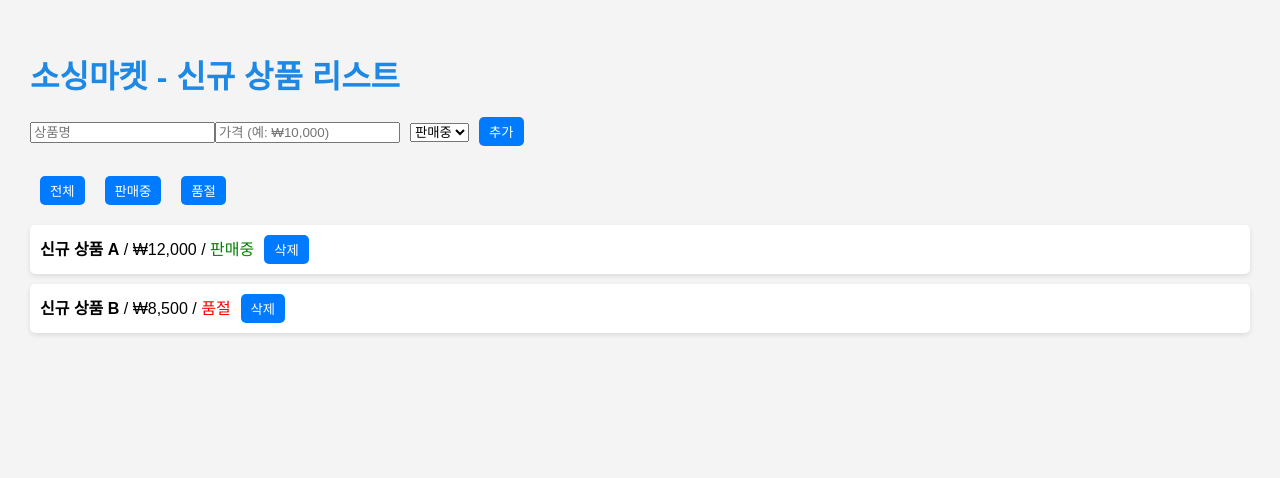
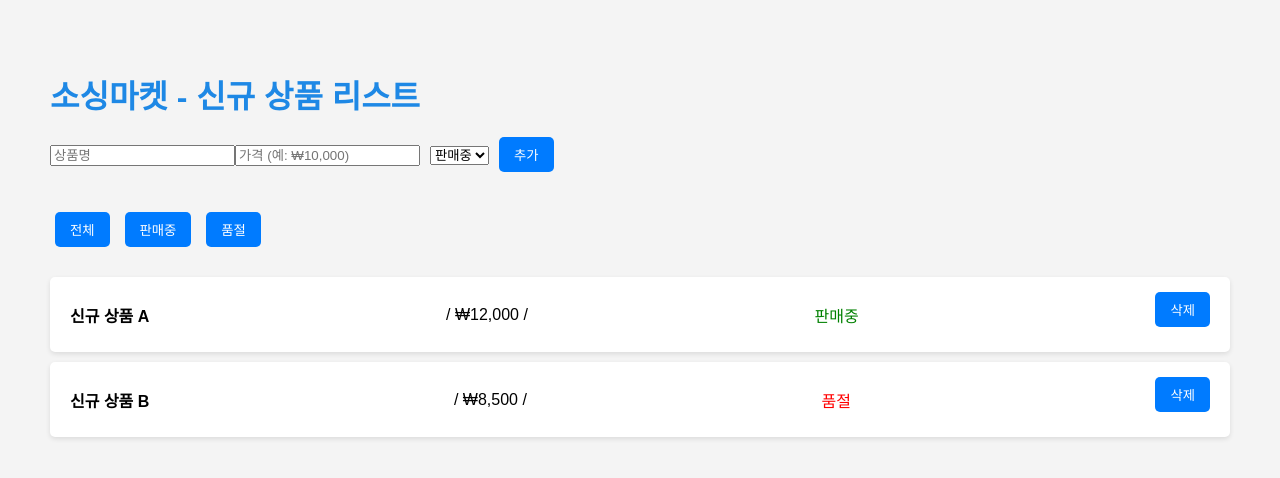
Before and after one commit to james1814eng/sourcing-market, a React (Create React App) app: page / in a window 1280 px wide. Shown: the top 478 px of the page. Built offline with nearby package versions, Linux system fonts and the light colour scheme.

Commit message:
디자인 더 다듬기

```diff
--- a/src/App.css
+++ b/src/App.css
@@ -1,7 +1,10 @@
 
+/* App.css */
 body {
   font-family: Arial, sans-serif;
   background-color: #f4f4f4;
+  margin: 0;
+  padding: 20px;
 }
 
 h1 {
@@ -15,8 +18,9 @@ button {
   border: none;
   cursor: pointer;
   transition: background-color 0.3s;
-  margin-left: 10px;
-  padding: 5px 10px;
+  margin-left: 5px;
+  margin-bottom: 10px;
+  padding: 8px 15px;
   border-radius: 5px;
 }
 
@@ -32,7 +36,23 @@ ul {
 li {
   background-color: #ffffff;
   border-radius: 5px;
-  padding: 10px;
+  padding: 15px 20px;
   margin-bottom: 10px;
   box-shadow: 0 2px 5px rgba(0,0,0,0.1);
+  display: flex;
+  justify-content: space-between;
+  align-items: center;
 }
+
+li strong {
+  font-weight: bold;
+  margin-right: 10px;
+}
+
+.filter-buttons {
+  margin-bottom: 20px;
+}
+
+.filter-buttons button {
+  margin-right: 10px;
+}
```
